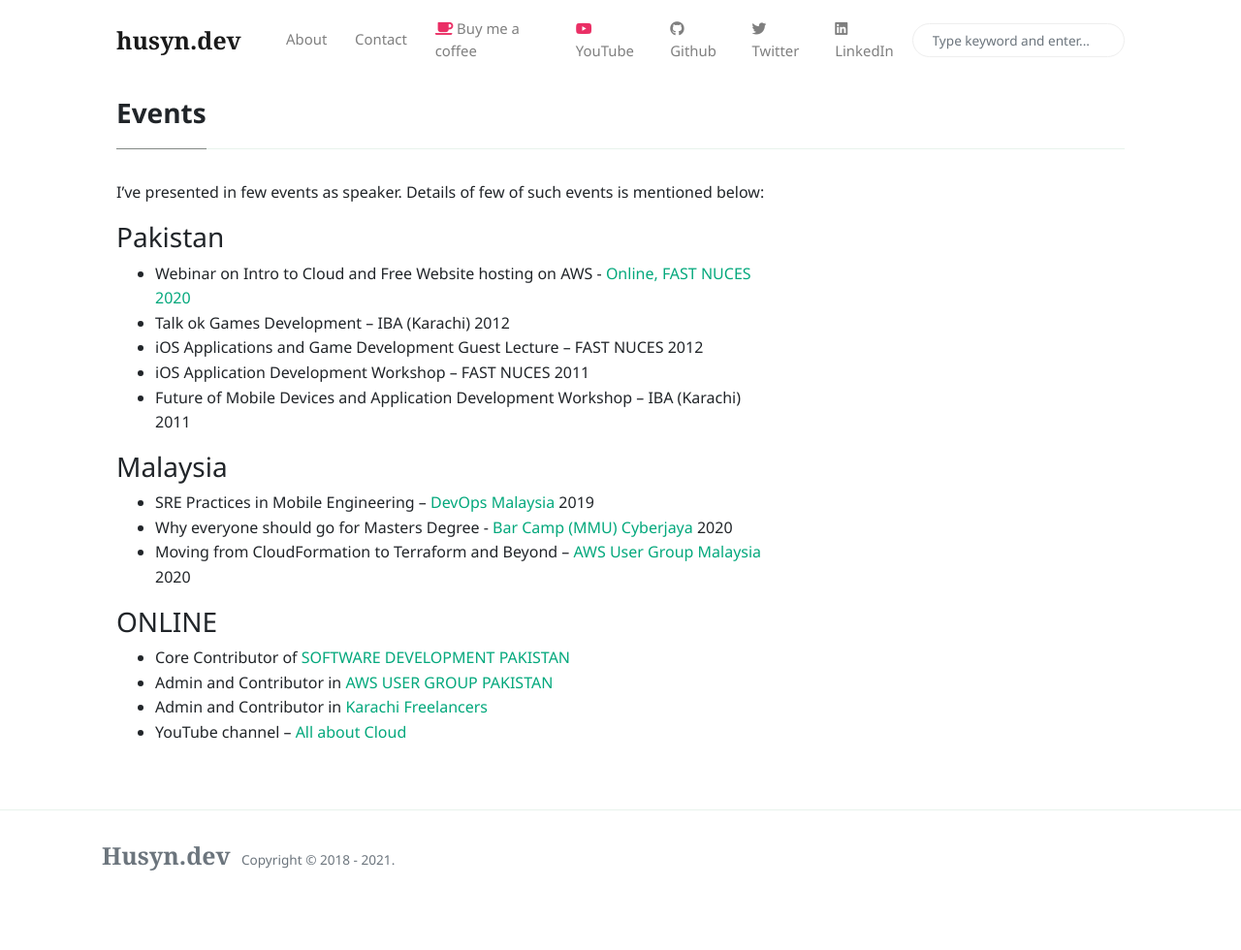
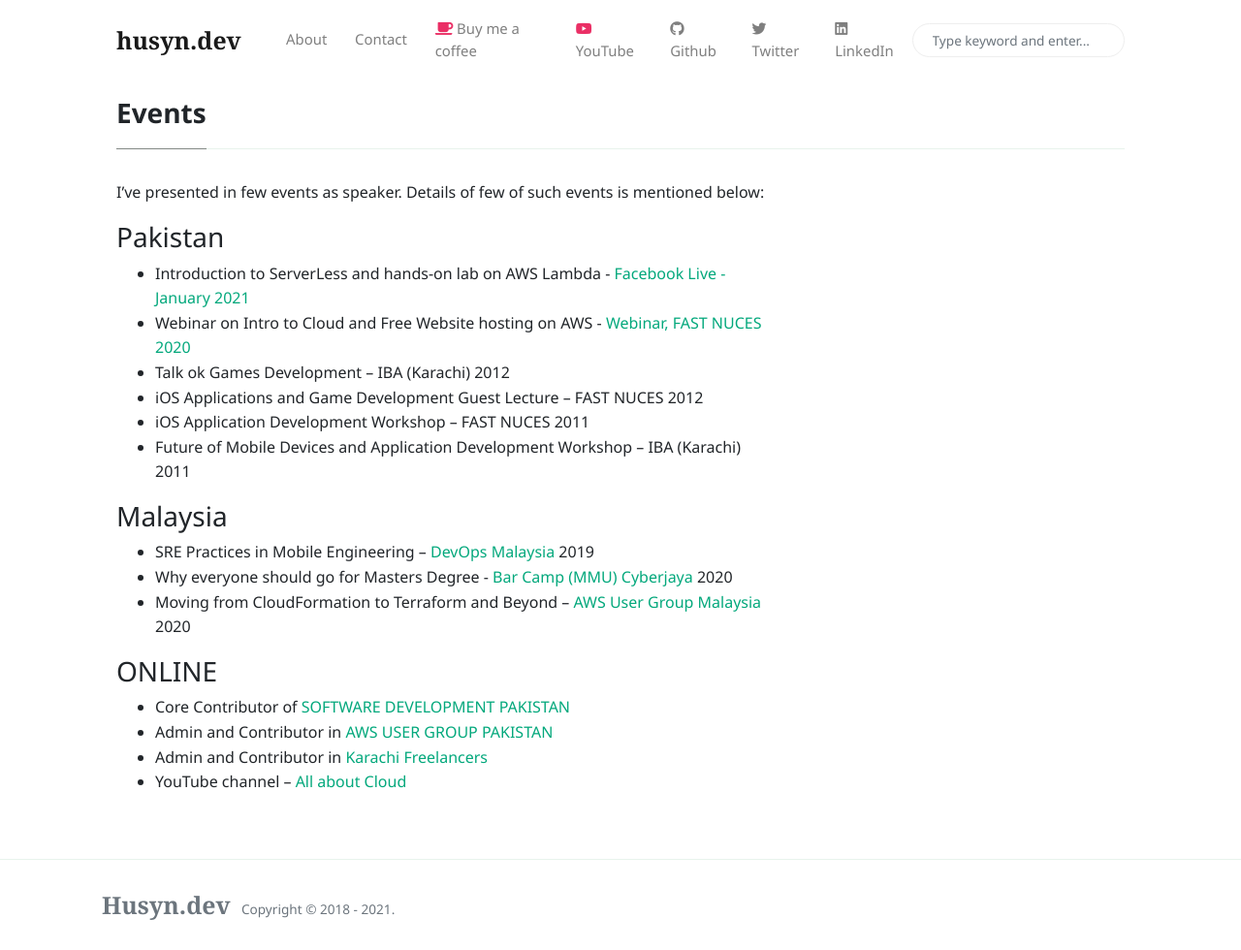
Before and after one commit to husyn/husyn.dev, a Jekyll site: the page built from _pages/events.md, in a window 1280 px wide and 980 px high. Shown: the whole window at 97% size. Built offline with Jekyll 4.4.1, drawn with Linux system fonts in a browser that asks for light colours; nearby versions of some CDN libraries.

Commit message:
Adds new event Serverless

```diff
--- a/_pages/events.md
+++ b/_pages/events.md
@@ -9,7 +9,8 @@
 
 ### Pakistan
 
-- Webinar on Intro to Cloud and Free Website hosting on AWS - [Online, FAST NUCES 2020](https://www.facebook.com/FASTNUCESKHI/photos/pcb.3745980845517140/3745980618850496)
+- Introduction to ServerLess and hands-on lab on AWS Lambda - [Facebook Live - January 2021](https://www.facebook.com/events/168729428369834/)
+- Webinar on Intro to Cloud and Free Website hosting on AWS - [Webinar, FAST NUCES 2020](https://www.facebook.com/FASTNUCESKHI/photos/pcb.3745980845517140/3745980618850496)
 -	Talk ok Games Development – IBA (Karachi) 2012
 -	iOS Applications and Game Development Guest Lecture – FAST NUCES 2012
 - iOS Application Development Workshop – FAST NUCES 2011
```
